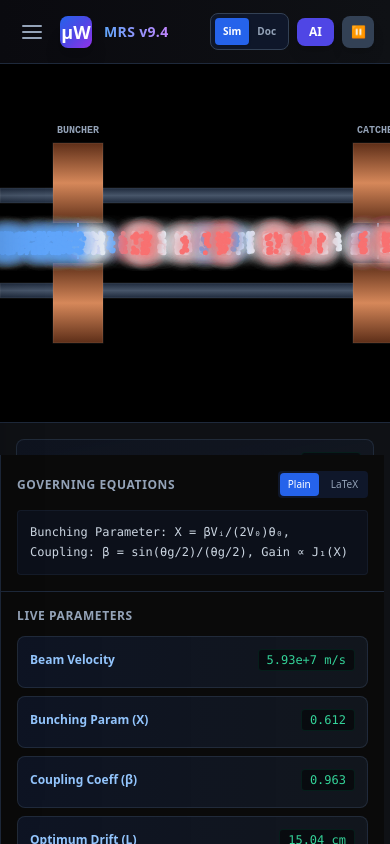
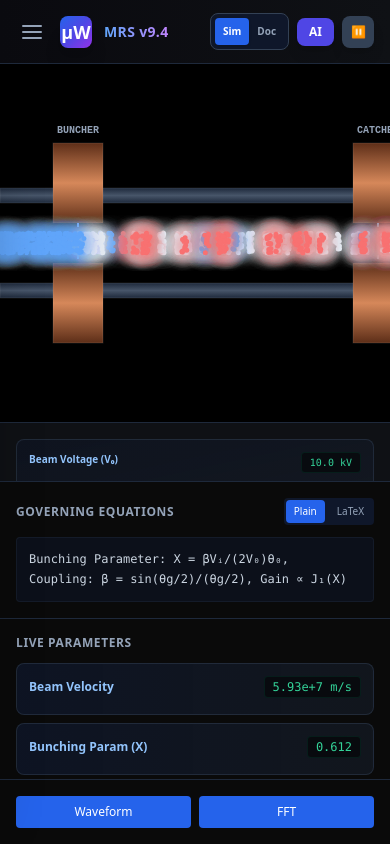
Before and after one commit to Omar5574/Microwave-research-studioV10.0, a React (Vite) app: page / in a window 390 px wide. Built offline with nearby package versions, Linux system fonts and the light colour scheme.

Commit message:
Update TheoryPanel.jsx

```diff
--- a/src/components/panels/TheoryPanel.jsx
+++ b/src/components/panels/TheoryPanel.jsx
@@ -1,3 +1,4 @@
+// src/components/panels/TheoryPanel.jsx
 import React from 'react';
 
 export function TheoryPanel({
@@ -11,7 +12,9 @@ export function TheoryPanel({
   setShowFFT
 }) {
   return (
-    <div className="w-96 bg-[#0a0a0a] border-l border-slate-800 flex flex-col shrink-0">
+    // التعديل: w-full للموبايل و w-96 للديسك توب
+    // التعديل: الحدود (Border) تكون علوية في الموبايل وجانبية في الديسك توب
+    <div className="w-full md:w-96 bg-[#0a0a0a] border-t md:border-t-0 md:border-l border-slate-800 flex flex-col shrink-0">
       {/* Theory Section */}
       <div className="p-4 border-b border-slate-800 shrink-0">
         <div className="flex items-center justify-between mb-3">
@@ -52,7 +55,7 @@ export function TheoryPanel({
       </div>
 
       {/* Live Calculations */}
-      <div className="flex-1 p-4 overflow-y-auto custom-scrollbar">
+      <div className="flex-1 p-4 overflow-y-auto custom-scrollbar max-h-40 md:max-h-full">
         <h3 className="text-xs font-bold text-slate-400 uppercase tracking-wider mb-3">Live Parameters</h3>
         <div className="space-y-2">
           {Object.entries(device.equations(safeInputs)).map(([key, val]) => (
```
